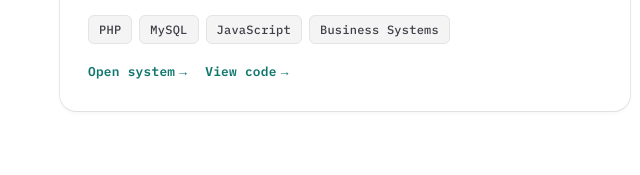
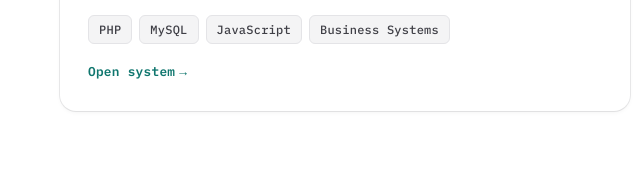
Before and after one commit to a23310173/a23310173.github.io, a website built with webpack: page index.html in a window 1280 px wide. Shown: the part 2505-2680 px from the top of the page, 0-640 px from the left. Built offline with nearby package versions, Linux system fonts and the light colour scheme.

Commit message:
Oculta enlace privado de DermaSun App

```diff
--- a/index.html
+++ b/index.html
@@ -224,7 +224,6 @@
             </ul>
             <div class="project-links">
               <a href="https://app.dermasun.net" target="_blank" rel="noreferrer" class="project-link"><span data-i18n="openSystem">Open system</span> &rarr;</a>
-              <a href="https://github.com/a23310173/DermaSun_App" target="_blank" rel="noreferrer" class="project-link"><span data-i18n="viewCode">View code</span> &rarr;</a>
             </div>
           </article>
 
```
